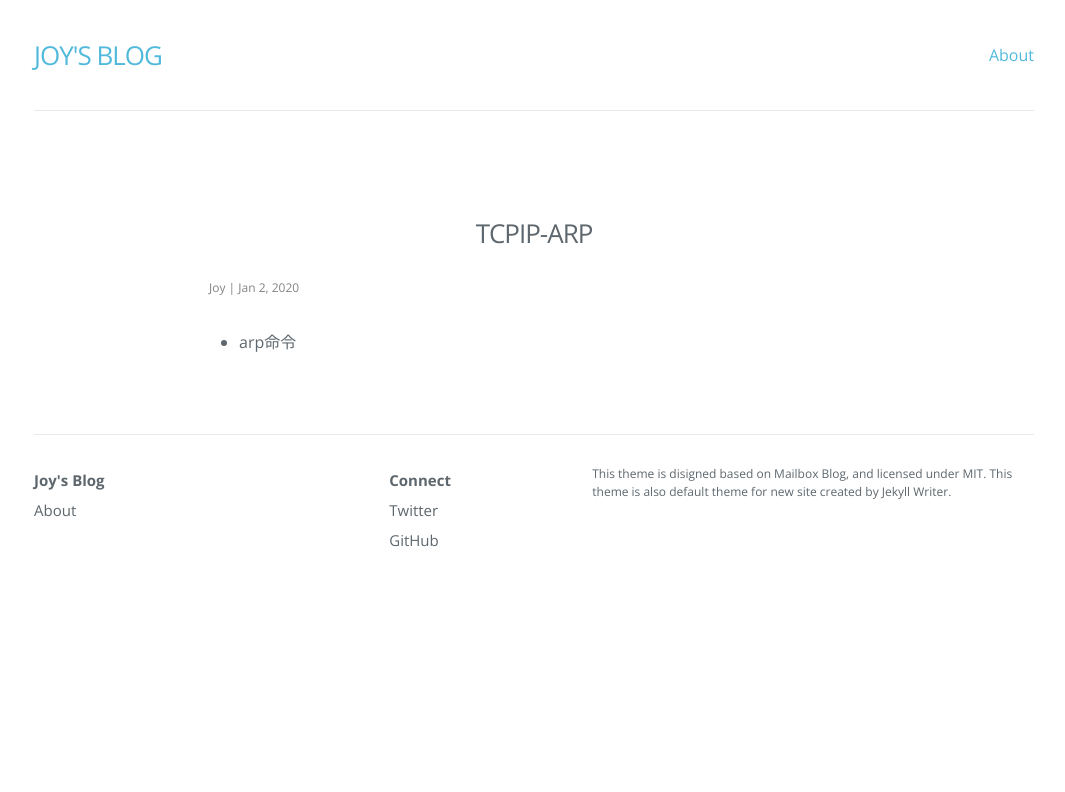
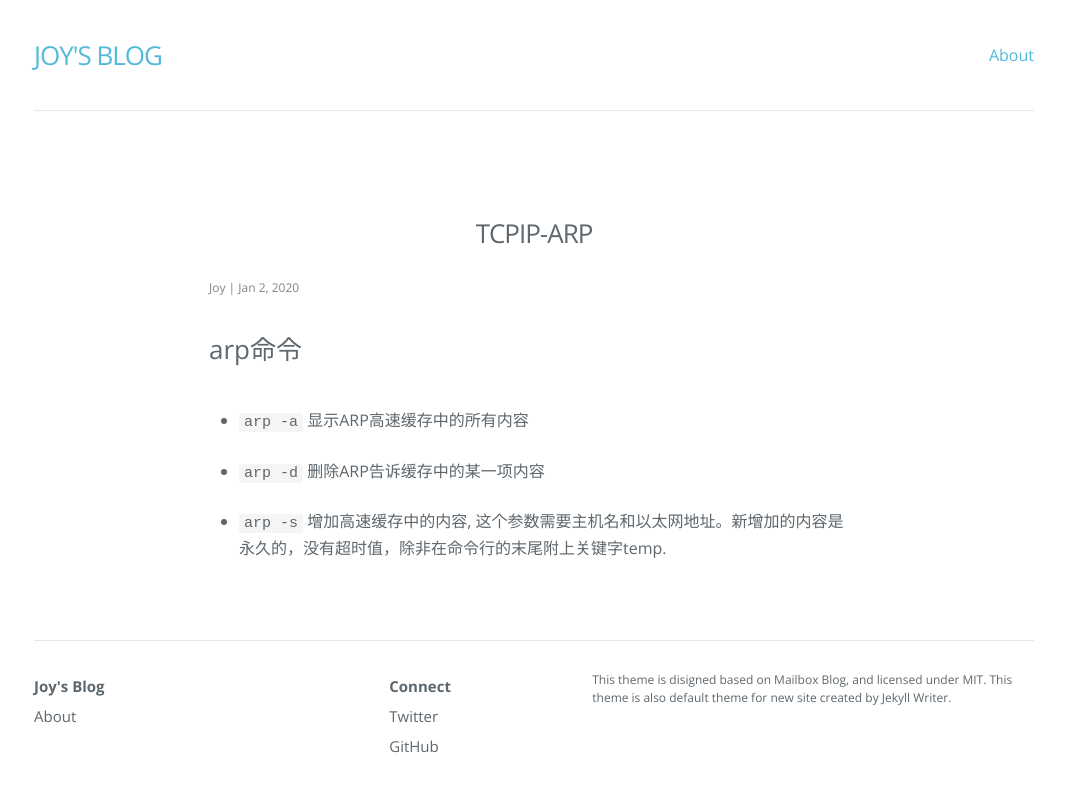
Before and after one commit to joystitch/joystitch.github.io, a Jekyll site: the page built from _posts/2020-01-02-TCPIP-ARP.md, in a window 1280 px wide. Shown: the top 792 px of the page, without its empty margins (106-1171 px from the left). Built offline with Jekyll 4.4.1, drawn with Linux system fonts in a browser that asks for light colours; nearby versions of some CDN libraries.

Commit message:
Update TCPIP-ARP

````diff
--- a/_posts/2020-01-02-TCPIP-ARP.md
+++ b/_posts/2020-01-02-TCPIP-ARP.md
@@ -2,4 +2,10 @@
 title: TCPIP-ARP
 layout: post
 ---
-* arp命令
+### arp命令
+
+* ```arp -a```  显示ARP高速缓存中的所有内容
+
+* ```arp -d```  删除ARP告诉缓存中的某一项内容
+
+* ```arp -s```  增加高速缓存中的内容, 这个参数需要主机名和以太网地址。新增加的内容是永久的，没有超时值，除非在命令行的末尾附上关键字temp.
````
